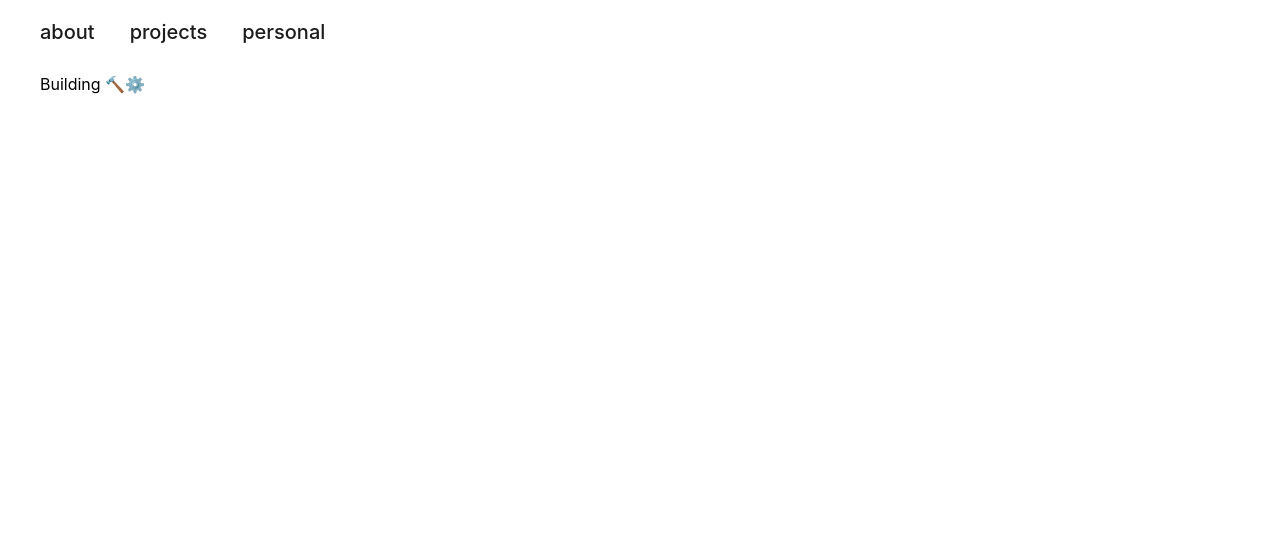
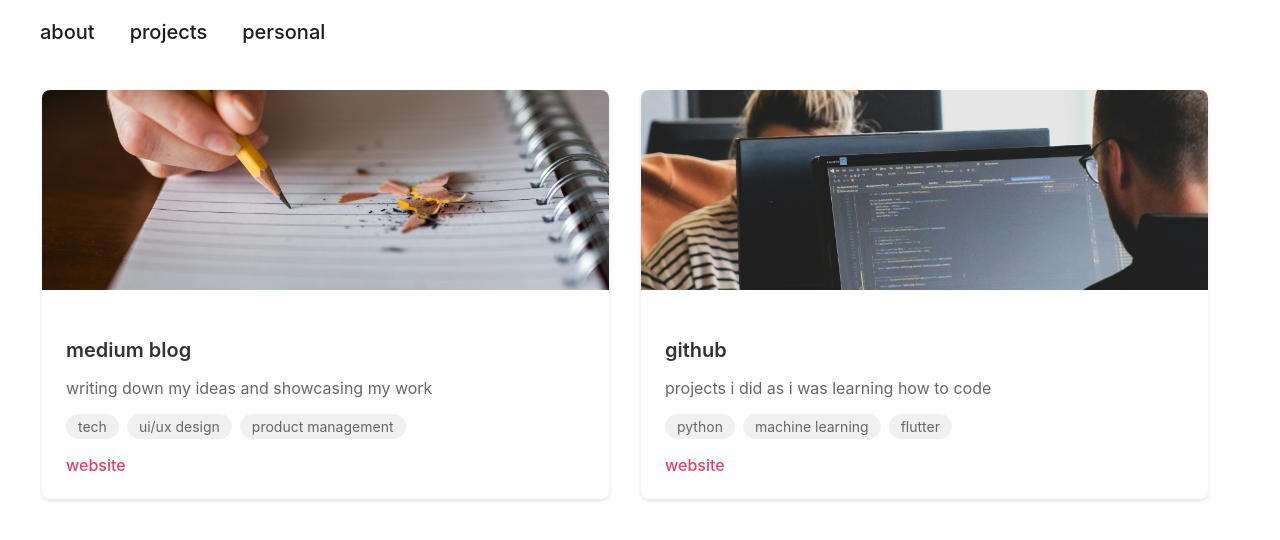
Before and after one commit to RohanSaxena1224/rohansaxena, a React (Create React App) app: page /projects in a window 1280 px wide. Shown: the top 540 px of the page. Built offline with nearby package versions, Linux system fonts and the light colour scheme.

Commit message:
adding projects page

```diff
--- a/src/App.js
+++ b/src/App.js
@@ -2,6 +2,7 @@ import React from 'react';
 import { BrowserRouter as Router, Route, Routes, Link } from 'react-router-dom';
 import Home from './Home';  // This will be our About page
 import Personal from './Personal';
+import Projects from './Projects'
 import './App.css';
 
 function App() {
@@ -16,7 +17,7 @@ function App() {
 
           <Routes>
             <Route path="/" element={<Home />} />
-            <Route path="/projects" element={<div>Building 🔨⚙️</div>} />
+            <Route path="/projects" element={<Projects />} />
             <Route path="/personal" element={<Personal />} />
           </Routes>
         </div>
--- /dev/null
+++ b/src/Projects.css
@@ -0,0 +1,76 @@
+.projects-page {
+  min-height: 100vh;
+  background-color: white;
+  color: #333;
+}
+
+.projects-grid {
+  display: grid;
+  grid-template-columns: repeat(auto-fit, minmax(300px, 1fr));
+  gap: 2rem;
+  padding: 1rem 2rem;
+  margin-left: -30px;
+}
+
+.project-card {
+  background: white;
+  border-radius: 8px;
+  overflow: hidden;
+  box-shadow: 0 2px 4px rgba(0, 0, 0, 0.1);
+  transition: transform 0.3s ease;
+}
+
+.project-card:hover {
+  transform: translateY(-5px);
+}
+
+.project-image {
+  width: 100%;
+  height: 200px;
+  object-fit: cover;
+}
+
+.project-content {
+  padding: 1.5rem;
+}
+
+.project-title {
+  font-size: 1.25rem;
+  font-weight: 600;
+  margin-bottom: 0.5rem;
+}
+
+.project-description {
+  color: #666;
+  margin-bottom: 1rem;
+}
+
+.project-technologies {
+  display: flex;
+  flex-wrap: wrap;
+  gap: 0.5rem;
+  margin-bottom: 1rem;
+}
+
+.tag {
+  background: #f0f0f0;
+  padding: 0.25rem 0.75rem;
+  border-radius: 15px;
+  font-size: 0.875rem;
+  color: #666;
+}
+
+.project-links {
+  display: flex;
+  gap: 1rem;
+}
+
+.project-link {
+  color: #E1406D;
+  text-decoration: none;
+  font-weight: 500;
+}
+
+.project-link:hover {
+  text-decoration: underline;
+}
--- /dev/null
+++ b/src/Projects.js
@@ -0,0 +1,38 @@
+import React from 'react';
+import { ProjectCard } from './components/ProjectCard';
+import './Projects.css';
+
+const projects = [
+  {
+    id: 1,
+    title: "medium blog",
+    description: "writing down my ideas and showcasing my work",
+    tags: ["tech", "ui/ux design", "product management"],
+    website: "https://medium.com/@rohansaxena1738",
+    image: "/project_images/blog_image.jpg"
+  },
+  {
+    id: 2,
+    title: "github",
+    description: "projects i did as i was learning how to code",
+    tags: ["python", "machine learning", "flutter"],
+    website: "https://github.com/RohanSaxena1224",
+    image: "/project_images/github_image.jpg"
+  }
+  // Add more projects as needed
+];
+
+export default function Projects() {
+  return (
+    <div className="projects-page">
+      <div className="projects-grid">
+        {projects.map(project => (
+          <ProjectCard
+            key={project.id}
+            {...project}
+          />
+        ))}
+      </div>
+    </div>
+  );
+}
--- /dev/null
+++ b/src/components/ProjectCard.js
@@ -0,0 +1,19 @@
+import React from 'react';
+
+export const ProjectCard = ({ title, description, tags, website, image }) => (
+  <div className="project-card">
+    <img src={image} alt={title} className="project-image" />
+    <div className="project-content">
+      <h3 className="project-title">{title}</h3>
+      <p className="project-description">{description}</p>
+      <div className="project-technologies">
+        {tags.map((tag, index) => (
+          <span key={index} className="tag">{tag}</span>
+        ))}
+      </div>
+      <div className="project-links">
+        <a href={website} target="_blank" rel="noopener noreferrer" className="project-link">website</a>
+      </div>
+    </div>
+  </div>
+);
```
Also changed, not shown: public/project_images/blog_image.jpg (added), public/project_images/github_image.jpg (added).
